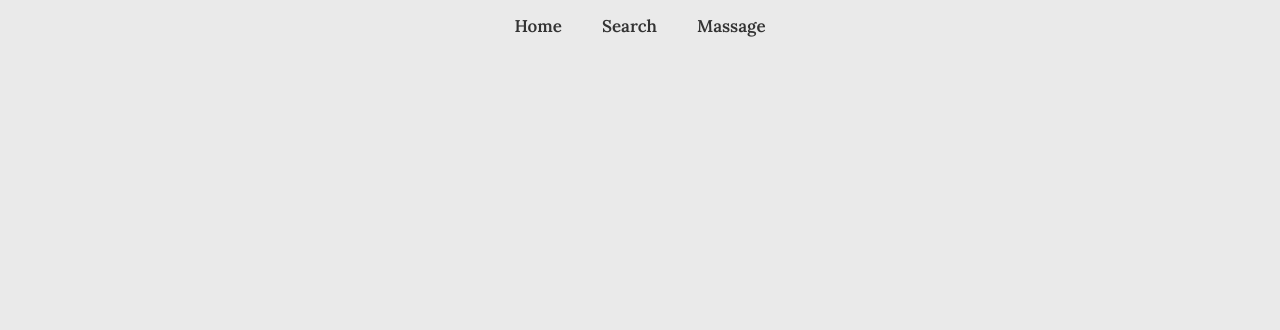
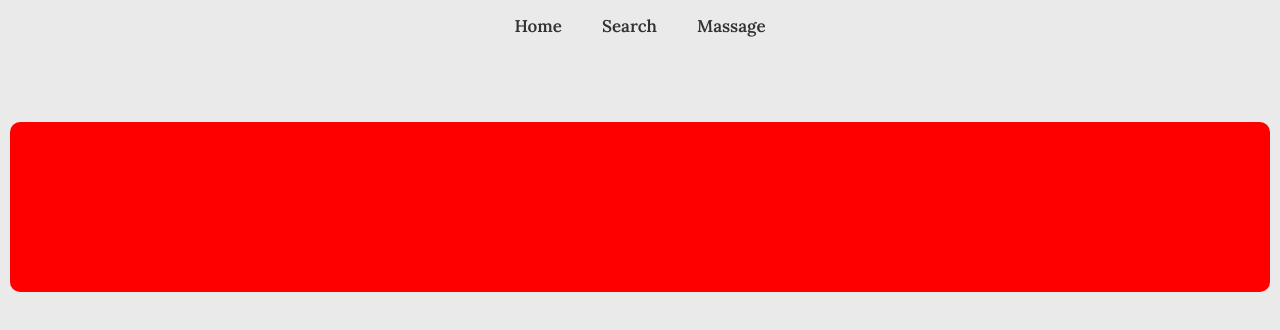
Before and after one commit to BagasAjiSadewo/tw-fansite, a plain HTML site: page index.html in a window 1280 px wide. Drawn offline with Linux system fonts and the light colour scheme.

Commit message:
menanbahkan div untuk content

```diff
--- a/index.html
+++ b/index.html
@@ -17,5 +17,11 @@
         </div>
     </nav>
 
+    <div class="container-content">
+        <div class="wrapper-content">
+
+        </div>
+    </div>
+
 </body>
 </html>
--- a/style.css
+++ b/style.css
@@ -9,6 +9,7 @@
 body{
     height: 100vh;
     background-color: #eaeaea;
+    margin: 0 10px;
 }
 
 .container-nav{
@@ -30,3 +31,20 @@ body{
 .container-nav a:hover{
     cursor: pointer;
 }
+
+.container-content{
+    width: 100%;
+    height: 220px;
+    margin-top: 20px;
+    position: relative;
+    border-radius: 10px;
+}
+
+.wrapper-content{
+    width: 100%;
+    height: 170px;
+    position: absolute;
+    background-color: red;
+    bottom: 0;
+    border-radius: 10px;
+}
```
